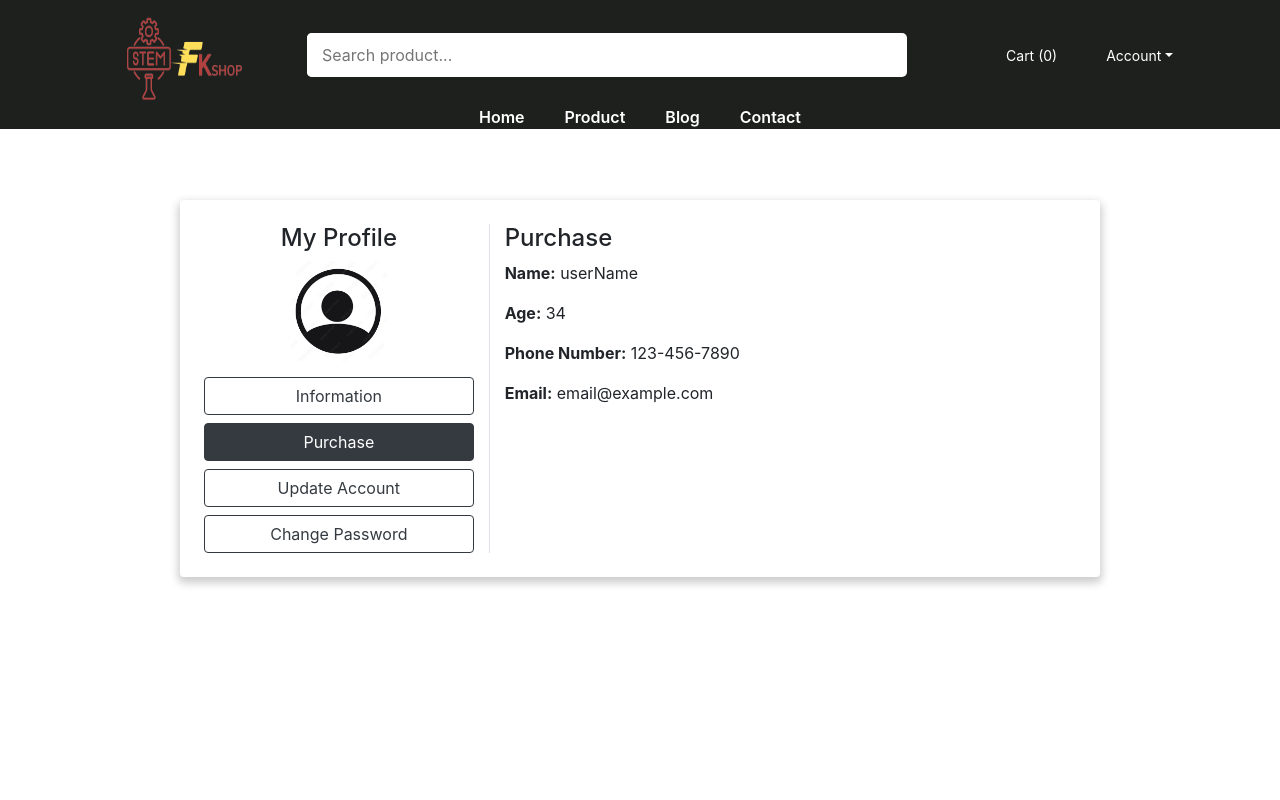
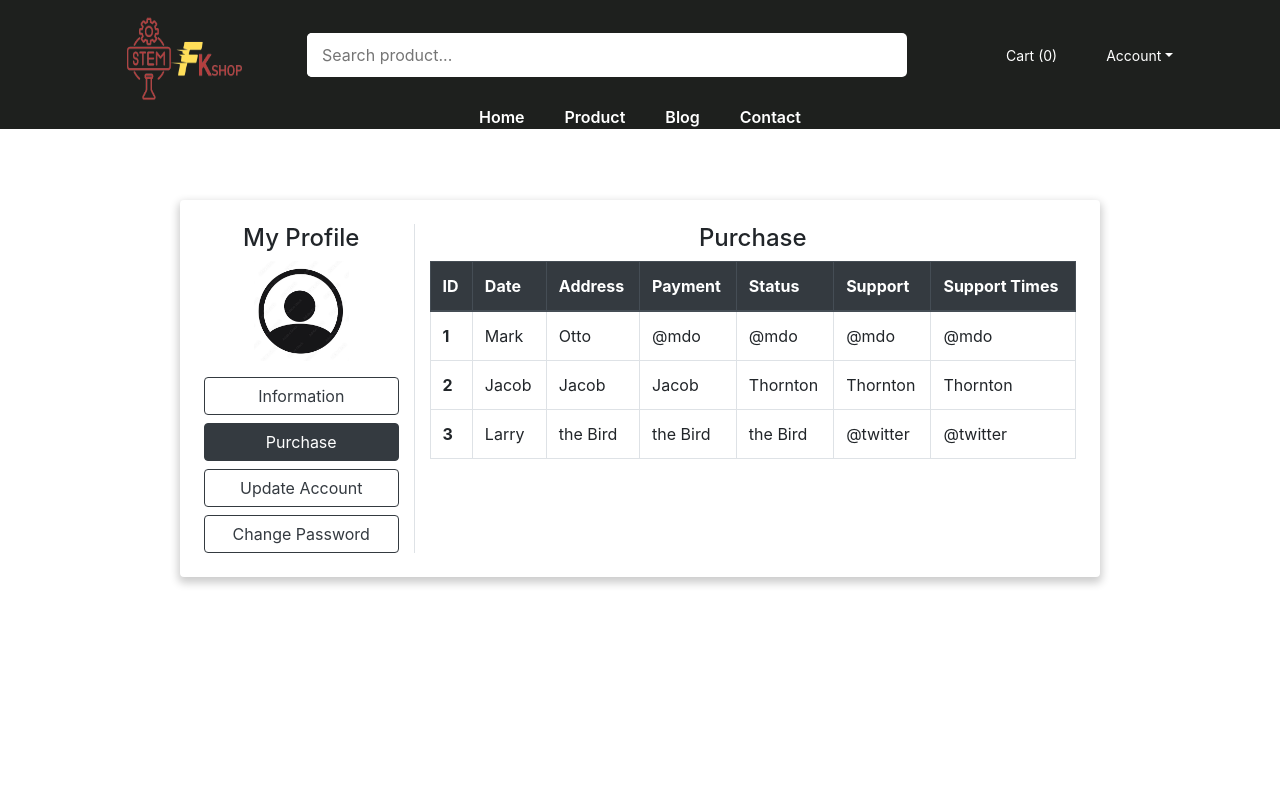
Before and after one commit to TheLong-LearnCode/FE-FKitShop, a React (Vite) app in the folder FKitShop/: page / in a window 1280 px wide. Both pictures are taken after a click on the button "Purchase". Shown: the top 800 px of the page. Built offline with nearby package versions, Linux system fonts and the light colour scheme; some icons are missing.

Commit message:
implement profile sidebar components

```diff
--- /dev/null
+++ b/FKitShop/src/component/UserProfileComponent/ChangePassword/index.jsx
@@ -0,0 +1,71 @@
+// UpdateAccountForm.js
+import React, { useState } from 'react';
+
+//import './index.css'
+
+export default function ChangePasssword() {
+    const [yob, setYob] = useState(''); // Initialize state for Year of Birth
+    const [isDateType, setIsDateType] = useState(false); // Track when the input is of type 'date'
+
+    const handleYobChange = (event) => {
+        setYob(event.target.value);
+    };
+
+    return (
+        <>
+            <div>
+                <h4 className="text-center">Update account</h4>
+                <form>
+                    <div className="form-group row">
+                        <div className='col-md-1'></div>
+                        <label htmlFor="fullname" className="col-md-3 col-form-label">Full Name</label>
+                        <div className="col-md-5">
+                            <input type="text" className="form-control" id="fullname" placeholder="Full Name" />
+                        </div>
+                    </div>
+                    <div className="form-group row">
+                        <div className='col-md-1'></div>
+                        <label htmlFor="yob" className="col-md-3 col-form-label">Date of birth</label>
+                        <div className="col-md-5">
+                            <input
+                                id="yob"
+                                name="yob"
+                                type={isDateType || yob ? 'date' : 'text'}
+                                className="form-control"
+                                placeholder="Date of birth"
+                                onFocus={() => setIsDateType(true)}
+                                onBlur={(e) => {
+                                    if (!e.target.value) {
+                                        setIsDateType(false);
+                                        e.target.placeholder = 'Date of birth'; //giá trị date of birth cũ
+                                    }
+                                }}
+                                value={yob}
+                                onChange={handleYobChange}
+                            />
+                        </div>
+                    </div>
+                    <div className="form-group row">
+                        <div className='col-md-1'></div>
+                        <label htmlFor="phone" className="col-md-3 col-form-label">Phone number</label>
+                        <div className="col-md-5">
+                            <input type="tel" className="form-control" id="phone" placeholder="Phone number" />
+                        </div>
+                    </div>
+                    <div className="form-group row">
+                        <div className='col-md-1'></div>
+                        <label htmlFor="email" className="col-md-3 col-form-label">Email</label>
+                        <div className="col-md-5">
+                            <input type="email" className="form-control" id="email" placeholder="Email" />
+                        </div>
+                    </div>
+                    <div className="text-center">
+                        <button type="submit" className="btn btn-outline-dark custom-btn">
+                            Save
+                        </button>
+                    </div>
+                </form>
+            </div>
+        </>
+    );
+}
--- a/FKitShop/src/component/UserProfileComponent/ProfileInformation/index.jsx
+++ b/FKitShop/src/component/UserProfileComponent/ProfileInformation/index.jsx
@@ -1,16 +1,16 @@
 // ProfileInformation.js
 import React from 'react';
 
-const ProfileInformation = () => {
+export default function ProfileInformation() {
   return (
-    <div>
-      <h4>Information</h4>
-      <p><strong>Name:</strong> userName</p>
-      <p><strong>Age:</strong> {new Date().getFullYear() - 1990} {/* Example year of birth */}</p>
-      <p><strong>Phone Number:</strong> 123-456-7890</p>
-      <p><strong>Email:</strong> email@example.com</p>
-    </div>
+    <>
+        <div className="col-md-8">
+          <h4 className='text-center'>Information</h4>
+          <p><strong>Name:</strong> userName</p>
+          <p><strong>Age:</strong> {new Date().getFullYear() - 1990} {/* Example year of birth */}</p>
+          <p><strong>Phone Number:</strong> 123-456-7890</p>
+          <p><strong>Email:</strong> email@example.com</p>
+        </div>
+    </>
   );
-};
-
-export default ProfileInformation;
+}
--- a/FKitShop/src/component/UserProfileComponent/Purchase/index.jsx
+++ b/FKitShop/src/component/UserProfileComponent/Purchase/index.jsx
@@ -4,11 +4,51 @@ import React from 'react';
 const Purchase = () => {
   return (
     <div>
-      <h4>Purchase</h4>
-      <p><strong>Name:</strong> userName</p>
-      <p><strong>Age:</strong> {new Date().getFullYear() - 1990} {/* Example year of birth */}</p>
-      <p><strong>Phone Number:</strong> 123-456-7890</p>
-      <p><strong>Email:</strong> email@example.com</p>
+      <h4 className='text-center'>Purchase</h4>
+      <div>
+        <table class="table table-bordered table-hover">
+          <thead class="thead-dark">
+            <tr>
+              <th scope="col">ID</th>
+              <th scope="col">Date</th>
+              <th scope="col">Address</th>
+              <th scope="col">Payment</th>
+              <th scope="col">Status</th>
+              <th scope="col">Support</th>
+              <th scope="col">Support Times</th>
+            </tr>
+          </thead>
+          <tbody>
+            <tr>
+              <th scope="row">1</th>
+              <td>Mark</td>
+              <td>Otto</td>
+              <td>@mdo</td>
+              <td>@mdo</td>
+              <td>@mdo</td>
+              <td>@mdo</td>
+            </tr>
+            <tr>
+              <th scope="row">2</th>
+              <td>Jacob</td>
+              <td>Jacob</td>
+              <td>Jacob</td>
+              <td>Thornton</td>
+              <td>Thornton</td>
+              <td>Thornton</td>
+            </tr>
+            <tr>
+              <th scope="row">3</th>
+              <td>Larry</td>
+              <td>the Bird</td>
+              <td>the Bird</td>
+              <td>the Bird</td>
+              <td>@twitter</td>
+              <td>@twitter</td>
+            </tr>
+          </tbody>
+        </table>
+      </div>
     </div>
   );
 };
--- /dev/null
+++ b/FKitShop/src/component/UserProfileComponent/UpdateAccount/index.css
@@ -0,0 +1,5 @@
+.custom-btn {
+    padding: 5px 10px; /* Adjust padding for desired size */
+    font-size: 16px;    /* Adjust font size */
+    width: 100px;
+  }
--- /dev/null
+++ b/FKitShop/src/component/UserProfileComponent/UpdateAccount/index.jsx
@@ -0,0 +1,71 @@
+// UpdateAccountForm.js
+import React, { useState } from 'react';
+
+import './index.css'
+
+export default function UpdateAccountForm() {
+    const [yob, setYob] = useState(''); // Initialize state for Year of Birth
+    const [isDateType, setIsDateType] = useState(false); // Track when the input is of type 'date'
+
+    const handleYobChange = (event) => {
+        setYob(event.target.value);
+    };
+
+    return (
+        <>
+            <div>
+                <h4 className="text-center">Update account</h4>
+                <form>
+                    <div className="form-group row">
+                        <div className='col-md-1'></div>
+                        <label htmlFor="fullname" className="col-md-3 col-form-label">Full Name</label>
+                        <div className="col-md-5">
+                            <input type="text" className="form-control" id="fullname" placeholder="Full Name" />
+                        </div>
+                    </div>
+                    <div className="form-group row">
+                        <div className='col-md-1'></div>
+                        <label htmlFor="yob" className="col-md-3 col-form-label">Date of birth</label>
+                        <div className="col-md-5">
+                            <input
+                                id="yob"
+                                name="yob"
+                                type={isDateType || yob ? 'date' : 'text'}
+                                className="form-control"
+                                placeholder="Date of birth"
+                                onFocus={() => setIsDateType(true)}
+                                onBlur={(e) => {
+                                    if (!e.target.value) {
+                                        setIsDateType(false);
+                                        e.target.placeholder = 'Date of birth'; //giá trị date of birth cũ
+                                    }
+                                }}
+                                value={yob}
+                                onChange={handleYobChange}
+                            />
+                        </div>
+                    </div>
+                    <div className="form-group row">
+                        <div className='col-md-1'></div>
+                        <label htmlFor="phone" className="col-md-3 col-form-label">Phone number</label>
+                        <div className="col-md-5">
+                            <input type="tel" className="form-control" id="phone" placeholder="Phone number" />
+                        </div>
+                    </div>
+                    <div className="form-group row">
+                        <div className='col-md-1'></div>
+                        <label htmlFor="email" className="col-md-3 col-form-label">Email</label>
+                        <div className="col-md-5">
+                            <input type="email" className="form-control" id="email" placeholder="Email" />
+                        </div>
+                    </div>
+                    <div className="text-center">
+                        <button type="submit" className="btn btn-outline-dark custom-btn">
+                            Save
+                        </button>
+                    </div>
+                </form>
+            </div>
+        </>
+    );
+}
--- a/FKitShop/src/component/UserProfileComponent/UserProfile/index.jsx
+++ b/FKitShop/src/component/UserProfileComponent/UserProfile/index.jsx
@@ -3,8 +3,11 @@ import clsx from 'clsx';
 import styles from './index.module.css';
 
 import ProfileSidebar from '../ProfileSidebar';
+
 import ProfileInformation from '../ProfileInformation';
-import Purchase from '../Purchase'; // Assuming you have a component for Purchase information
+import Purchase from '../Purchase';
+import UpdateAccount from '../UpdateAccount';
+import ChangePasssword from '../ChangePassword';
 
 export default function UserProfile() {
     const [activeTab, setActiveTab] = useState('information'); // State to manage the active tab
@@ -20,16 +23,16 @@ export default function UserProfile() {
                         <div className="col-md-10 col-lg-10">
                             <div className={classes}>
                                 <div className="row">
-                                    <div className="col-md-4 border-right">
+                                    <div className="col-md-3 border-right">
                                         {/* Pass the activeTab and setActiveTab to ProfileSidebar */}
                                         <ProfileSidebar activeTab={activeTab} setActiveTab={setActiveTab} />
                                     </div>
-                                    <div className="col-md-8">
+                                    <div className='col-md-9'>
                                         {/* Render the content based on the activeTab */}
                                         {activeTab === 'information' && <ProfileInformation />}
                                         {activeTab === 'purchase' && <Purchase />}
-                                        {/* {activeTab === 'updateAccount' && <div>Update Account Form</div>} */}
-                                        {/* {activeTab === 'changePassword' && <div>Change Password Form</div>} */}
+                                        {activeTab === 'updateAccount' && <UpdateAccount/>}
+                                        {activeTab === 'changePassword' && <ChangePasssword/>}
                                     </div>
                                 </div>
                             </div>
```
Also changed, not shown: FKitShop/src/component/UserProfileComponent/ProfileSidebar/index.jsx (+4 -5 lines), FKitShop/src/index.css (+21 -0 lines).
